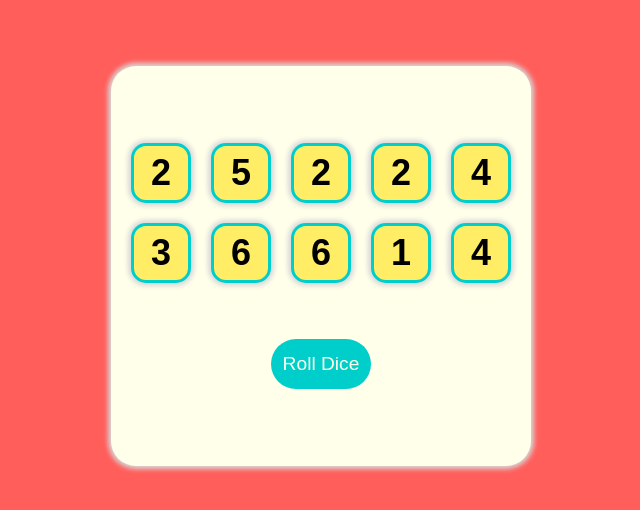
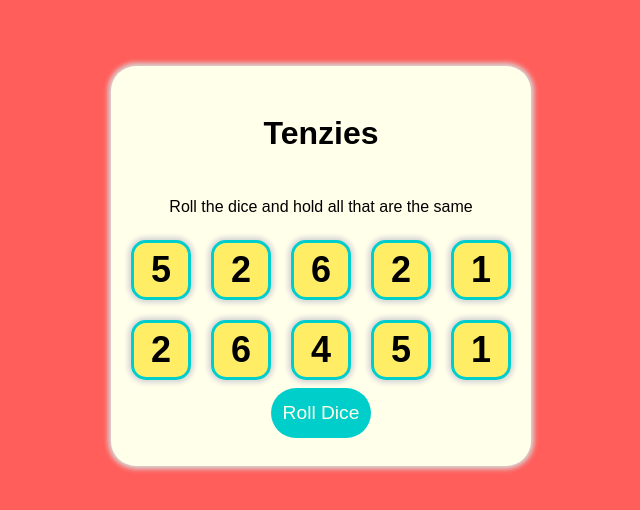
Before and after one commit to doctype-Melvin/tenzies-game, a React (Vite) app: page / in a window 1280 px wide. Shown: the part 134-644 px from the top of the page, without its empty margins (319-959 px from the left). Built offline with nearby package versions, Linux system fonts and the light colour scheme.

Commit message:
changes button text and adds confetti explosion on game end

```diff
--- a/package.json
+++ b/package.json
@@ -11,6 +11,8 @@
   "dependencies": {
     "nanoid": "^4.0.0",
     "react": "^18.2.0",
+    "react-canvas-confetti": "^1.3.0",
+    "react-confetti": "^6.1.0",
     "react-dom": "^18.2.0",
     "react-mde": "^11.5.0",
     "react-showdown": "^2.3.1",
--- a/src/App.jsx
+++ b/src/App.jsx
@@ -1,53 +1,78 @@
-import React, { useState } from "react"
+import React, { useEffect, useState } from "react"
 import Die from "./components/Die"
+import { nanoid } from "nanoid"
+import Confetti from "react-confetti"
+
 
 export default function App() {
 
+    const randomizer = (min = 1, max = 6) => Math.floor(Math.random() * max ) + min
+
     const [dice, setDice] = useState(allNewDice())
+    const [tenzies, setTenzies] = useState(false)
 
+    const reset = () => {
+        setDice(allNewDice())
+        setTenzies(false)
 
-    function allNewDice(min = 1, max = 6) {
+    }
+
+    useEffect(() => {
+        const allHeld = dice.every(item => item.isHeld)
+        const refValue = dice[0].value
+        const allSameValue = dice.every(item =>item.value === refValue)
+        if (allHeld && allSameValue) {
+            setTenzies(true)
+            console.log('Tenzies!')
+        }
+
+    }, [dice])
+
+    function allNewDice() {
         let newDice = []
         for (let i = 0; i < 10; i += 1) {
             newDice.push({
-                value: Math.floor(Math.random() * max ) + min,
+                value: randomizer(),
                 isHeld: false,
-                index: i
+                id: nanoid()
             })
         }
         return newDice
     }
 
     function rollDice() {
-        setDice(allNewDice())
+        setDice(prevState => prevState.map(item => {
+            return item.isHeld ? item : {...item, value: randomizer()}
+        }))
     }
-
 
     const holdDice = (id) => {
         setDice(prevState => prevState.map(item => {
-            return item.index === id ? {...item, isHeld: !item.isHeld} : item
+            return item.id === id ? {...item, isHeld: !item.isHeld} : item
         }))
     }
 
-    const diceRender = dice.map((item, index) => <Die
-    key={index}
-    id={index}
+    const diceRender = dice.map((item) => <Die
+    key={item.id}
     value={item.value}
     isHeld={item.isHeld}
-    holdDice={() => holdDice(index)}
+    holdDice={() => holdDice(item.id)}
     />)
 
 
     return (
         <main className="mainContainer">
+           {tenzies ? <Confetti numberOfPieces={600} wind={0.02} initialVelocityX={10} /> : null}
+            <h1 className="title">Tenzies</h1>
+            <p className="para">Roll the dice and hold all that are the same</p>
             <div className="diceContainer">
                 {diceRender}
             </div>
             <button
             className="rollBtn"
-            onClick={rollDice}
+            onClick={tenzies ? reset : rollDice}
             >
-                Roll Dice
+                {tenzies ? "Play Again" : "Roll Dice"}
             </button>
         </main>
     )
```
Also changed, not shown: 1 other file (tests, documents, lock files or other folders).
